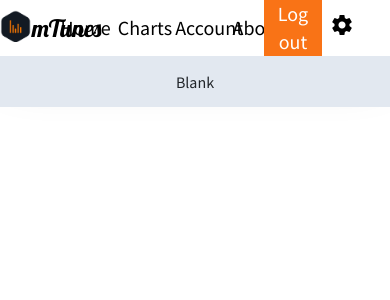
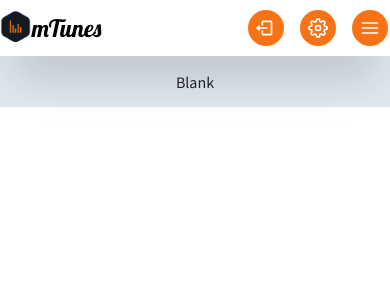
Before and after one commit to mugishap/mtunes.v2, a React (Create React App) app: page /about in a window 390 px wide. Shown: the top 300 px of the page. Built offline with nearby package versions, Linux system fonts and the light colour scheme.

Commit message:
added responsiveness to home page

```diff
--- a/package.json
+++ b/package.json
@@ -17,7 +17,7 @@
         "react": "^18.0.0",
         "react-bootstrap": "^2.4.0",
         "react-dom": "^18.0.0",
-        "react-icons": "^4.3.1",
+        "react-icons": "^4.4.0",
         "react-router-dom": "^6.3.0",
         "react-scripts": "5.0.1",
         "shebang-command": "^2.0.0",
--- a/src/components/Navbar.jsx
+++ b/src/components/Navbar.jsx
@@ -1,9 +1,8 @@
 /* eslint-disable no-unused-vars */
 import React from 'react'
-// import { useState } from 'react'
-// import { useEffect } from 'react'
+import { BiLogOut } from 'react-icons/bi'
 import { Link } from 'react-router-dom'
-
+import { FiSettings, FiMenu } from 'react-icons/fi'
 
 function Navbar() {
 
@@ -19,9 +18,25 @@ function Navbar() {
     //console.log(data)
     window.location.replace('/login')
   }
+  const toggleSmallSettingsBar = () => {
+    const settingsNavbar = document.querySelector('.smallsettingsnav')
+    const navbarSmall = document.querySelector('.smallnav')
+    if (navbarSmall.classList.contains('flex')) {
+      navbarSmall.classList.replace('flex', 'hidden')
+    }
+    settingsNavbar.classList.contains('hidden') ? settingsNavbar.classList.replace('hidden', 'flex') : settingsNavbar.classList.replace('flex', 'hidden')
+  }
+  const toggleSmallNavbar = () => {
+    const navbarSmall = document.querySelector('.smallnav')
+    const settingsNavbar = document.querySelector('.smallsettingsnav')
+    if (settingsNavbar.classList.contains('flex')) {
+      settingsNavbar.classList.replace('flex', 'hidden')
+    }
+    navbarSmall.classList.contains('hidden') ? navbarSmall.classList.replace('hidden', 'flex') : navbarSmall.classList.replace('flex', 'hidden')
+  }
 
   return (
-    <div className='overflow-hidden shadow-2xl text-black w-full h-14 items-center flex flex-row justify-between p-2'>
+    <div className='relative shadow-2xl text-black w-full h-14 items-center flex flex-row sm:justify-between p-2'>
       <link rel="stylesheet" href="https://fonts.googleapis.com/icon?family=Material+Icons"></link>
       <div className="inNav w-1/5 logo flex flex-row items-center justify-left p-2">
         <Link to='/home' className='flex items-center justify-center text-black'>
@@ -30,19 +45,34 @@ function Navbar() {
         </Link>
       </div>
       <div className="inNav w-2/5 h-full text-black flex items-center justify-center">
-        <ul className='flex w-full m-0 p-0 flex-row items-center justify-center'>
-          <li className='w-1/4 mx-[10px] text-xl text-center'><Link to='/home' className='m-0 text-black hover:text-orange-500'>Home</Link></li>
-          <li className='w-1/4 mx-[10px] text-xl text-center'><Link to='/charts' className='text-black hover:text-orange-500'>Charts</Link></li>
-          <li className='w-1/4 mx-[10px] text-xl text-center'><Link to='/account' className='text-black hover:text-orange-500'>Account</Link></li>
-          <li className='w-1/4 mx-[10px] text-xl text-center whitespace-nowrap'><Link to='/about' className='text-black hover:text-orange-500'>About us</Link></li>
+        <ul className='sm:flex hidden  w-full m-0 p-0 flex-row items-center justify-center'>
+          <li className='w-1/5 mx-[1px] text-xl text-center'><Link to='/home' className='m-0 text-black hover:text-orange-500'>Home</Link></li>
+          <li className='w-1/5 mx-[1px] text-xl text-center'><Link to='/charts' className='text-black hover:text-orange-500'>Charts</Link></li>
+          <li className='w-1/5 mx-[1px] text-xl text-center'><Link to='/account' className='text-black hover:text-orange-500'>Account</Link></li>
+          <li className='w-1/5 mx-[1px] text-xl text-center whitespace-nowrap'><Link to='/about' className='text-black hover:text-orange-500'>About us</Link></li>
         </ul>
       </div>
-      <div className="inNav w-1/5 .flex">
-        <Link to='/logout'><button onClick={handleLogOut} className='text-xl bg-orange-500 text-white p-1 ml-4 rounded'>Log out</button></Link>
+      <div className="inNav w-32 flex items-center justify-around">
+        <Link to='/logout'><button onClick={handleLogOut} className='text-xl bg-orange-500 text-white p-2 flex items-center justify-center  ml-4 rounded-full'><BiLogOut className='-translate-x-[2px]' /></button></Link>
+        <button onClick={toggleSmallSettingsBar} className='text-xl bg-orange-500 text-white p-2 flex items-center justify-center  ml-4 rounded-full'><FiSettings /></button>
+        <button onClick={toggleSmallNavbar} className='sm:hidden text-xl bg-orange-500 text-white p-2 flex items-center justify-center  ml-4 rounded-full'><FiMenu /></button>
       </div>
-      <div className='mr-7'>
-        <Link to='/settings' className='text-black'><i className='material-icons cursor-pointer'>settings</i></Link>
-      </div>
+      <nav className='smallnav hidden left-[75%] shadow-black rounded-md shadow-2xl z-10 absolute top-14 bg-white h-fit w-fit p-2'>
+        <ul className='flex flex-col w-full m-0 p-0  items-start justify-center'>
+          <li className='w-full rounded hover:text-white p-1 hover:bg-slate-300 text-xl text-center'><Link to='/home' className='m-0 hover:text-orange-500 text-black '>Home</Link></li>
+          <li className='w-full rounded hover:text-white p-1 hover:bg-slate-300  text-xl text-center'><Link to='/charts' className='text-black hover:text-orange-500'>Charts</Link></li>
+          <li className='w-full rounded hover:text-white p-1 hover:bg-slate-300  text-xl text-center'><Link to='/account' className='text-black hover:text-orange-500'>Account</Link></li>
+          <li className='w-full rounded hover:text-white p-1 hover:bg-slate-300 text-xl text-center whitespace-nowrap'><Link to='/about' className='text-black hover:text-orange-500'>About us</Link></li>
+        </ul>
+      </nav>
+      <nav className='smallsettingsnav hidden left-[65%] shadow-black shadow-2xl rounded-md z-10 absolute top-14 bg-white h-fit w-fit p-2'>
+        <ul className='flex flex-col w-full m-0 p-0  items-start justify-center'>
+          <li className='w-full rounded hover:text-white p-1 hover:bg-slate-300 text-xl text-center'><Link to='/home' className='m-0 text-black hover:text-orange-500'>Home</Link></li>
+          <li className='w-full rounded hover:text-white p-1 hover:bg-slate-300 text-xl text-center'><Link to='/charts' className='text-black hover:text-orange-500'>Charts</Link></li>
+          <li className='w-full rounded hover:text-white p-1 hover:bg-slate-300 text-xl text-center'><Link to='/account' className='text-black hover:text-orange-500'>Account</Link></li>
+          <li className='w-full rounded hover:text-white p-1 hover:bg-slate-300 text-xl text-center whitespace-nowrap'><Link to='/about' className='text-black hover:text-orange-500'>About us</Link></li>
+        </ul>
+      </nav>
     </div>
   )
 }
--- a/src/components/Searchbar.jsx
+++ b/src/components/Searchbar.jsx
@@ -12,13 +12,12 @@ function Searchbar() {
 
 
     return (
-        <div className='w-full h-full m-3 p-2 flex items-left flex-col justify-start'>
+        <div className='w-full h-full my-3 p-2 flex items-left flex-col justify-start'>
             <div>Quick Search</div>
             <form className='w-full h-full flex items-center justify-center' onSubmit={() => { window.location.replace('/search/song/' + searched) }}>
                 <input type="text" onChange={(e) => { setSearched(e.target.value) }} className='bg-orange-200 rounded box-border h-8 p-2 input sm:w-2/3 md:w-1/3 w-2/3' />
                 <Link to={'/search/song/' + searched}><button type='submit'><i className='translate-y-1 text-3xl text-black bx bx-search'></i></button></Link>
             </form>
-
         </div>
     )
 }
--- a/src/pages/Home.jsx
+++ b/src/pages/Home.jsx
@@ -65,7 +65,7 @@ function Home(props) {
     }, [songs])
     return (
         <div className="body">
-            <Navbar switchMode={props.switchMode} darkClass={props.darkClass} darkHandler={props.darkHandler} />
+            <Navbar />
             <Searchbar />
             {loader ?
                 <Homeloaders />
@@ -74,7 +74,7 @@ function Home(props) {
 
                     {shuffle(songs).map((track) => {
                         return (
-                            <Link to={'/song/' + track.key} key={track.key} className='w-full overflow-hidden p-2'>
+                            <Link to={'/song/' + track.key} key={track.key} className='w-4/5 overflow-hidden p-2'>
                                 <div className='w-full display overflow-hidden flex flex-col items-center justify-start'>
                                     <img title={track.share.subject} src={track.images.coverart} className=' hover:scale-105 object-cover object-center w-4/5 h-36' alt="" />
                                     <span title={track.share.subject}className='w-4/5 mt-1 flex items-center justify-start text-ellipsis whitespace-nowrap overflow-hidden text-left text-black'>{track.share.subject}</span>
```
Also changed, not shown: src/pages/Song.jsx (+36 -16 lines), 1 other file (tests, documents, lock files or other folders).
